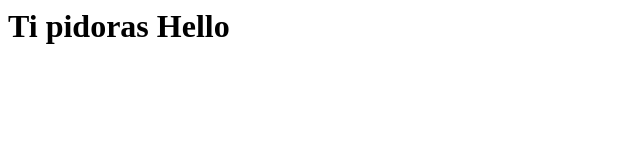
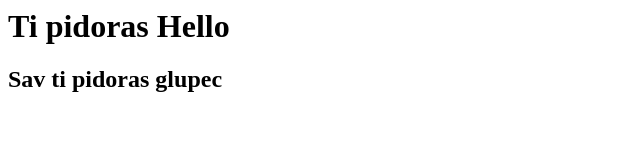
Before and after one commit to ganitsa-vadim/test-jenkins, a plain HTML site: page index.html in a window 1280 px wide. Shown: the whole page, without its empty margins (0-640 px from the left). Drawn offline with Linux system fonts and the light colour scheme.

Commit message:
Update index.html

```diff
--- a/index.html
+++ b/index.html
@@ -1,5 +1,6 @@
 <html>
 <body>
 <h1> Ti pidoras Hello </h1>
+<h2>Sav ti pidoras glupec</h2>
 </body>
 </html>
```
